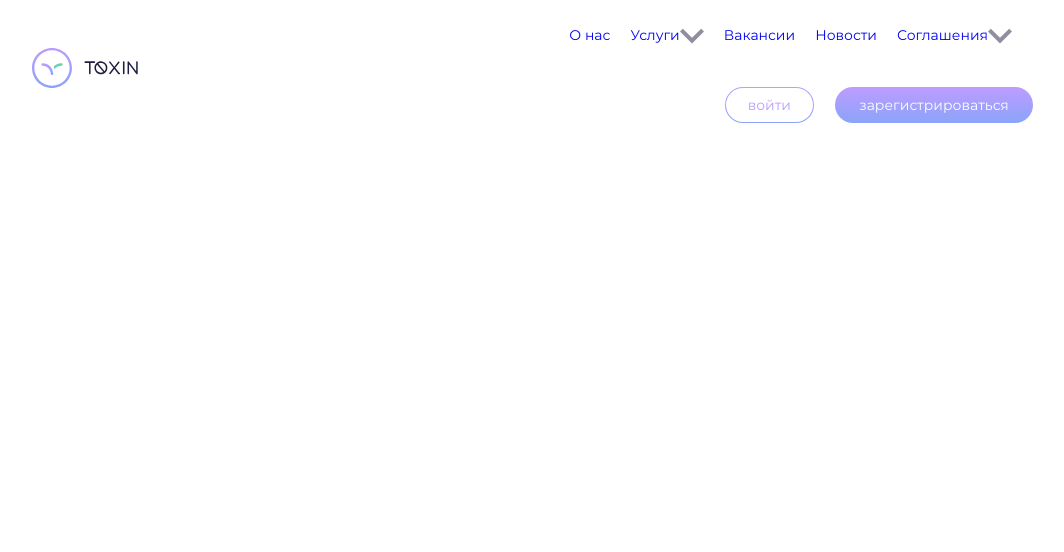
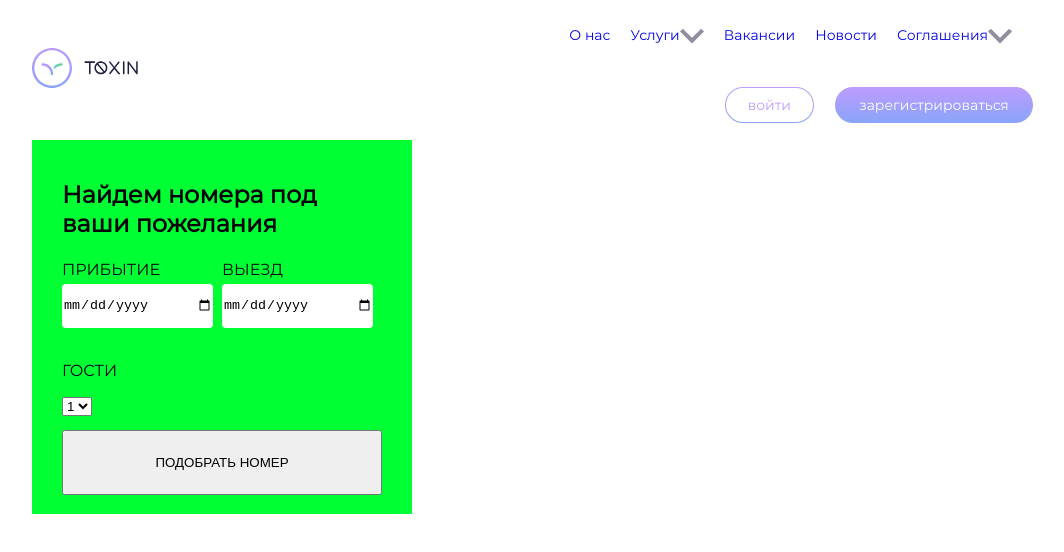
Before and after one commit to nik2218/toxinl, a plain HTML site: page index.html in a window 1280 px wide. Shown: the whole page, without its empty margins (108-1172 px from the left). Drawn offline with Linux system fonts and the light colour scheme.

Commit message:
creating a search box

```diff
--- a/header/style.css
+++ b/header/style.css
@@ -1,7 +1,7 @@
 body {
   margin: 0;
   background-color: #ffff;
-  max-width: 1534px;
+  max-width: 1440px;
   max-height: 2416px;
   font-family: Montserrat-Regular;
   margin-left: 140px;
@@ -25,9 +25,7 @@ header {
     "logo navigation-list"
     "logo navigation-list";
 }
-main {
-  display: grid;
-}
+
 .account {
   margin: 18px 0 18px 0;
   font-size: 12px;
@@ -38,7 +36,20 @@ main {
   align-self: center;
   margin-right: 20px;
 }
-
+.arrival{
+  grid-area: arrival;
+  width: 150px;
+  height: 65px;
+}
+.departure{
+  grid-area: departure;
+}
+.find{
+  grid-area: find;
+}
+.guests{
+  grid-area: guests;
+}
 .navigation-list {
   display: flex;
   justify-content: flex-end;
@@ -46,7 +57,12 @@ main {
   grid-area: navigation-list;
   font-size: 14px;
 }
-
+input[type=date]{
+  width: 150px;
+  height: 44px;
+  border-radius: 4px;
+  border: 1px;
+}
 .logo {
   margin: auto 0;
 }
@@ -69,18 +85,38 @@ main {
 .nav-menu:nth-child(6) {
   margin-right: 0;
 }
+.pArrival{
+  margin: 0 0 5px 0;
+}
+.pDeparture{
+  margin: 0 0 5px 0;
+}
 .search {
+  display: grid;
   width: 320px;
   height: 304px;
   padding: 40px 30px 30px;
   background-color: rgb(0, 255, 51);
+  grid-template-columns: 1fr 1fr 1fr 1fr;
+  grid-template-areas:
+    "hSearch hSearch hSearch hSearch"
+    "arrival arrival departure departure"
+    "guests guests guests guests"
+    "find find find find";
+    grid-template-rows: 80px 85px 85px 65px;
 }
 
 h2 {
   text-align: left;
   margin: 0;
+
 }
-
+.hSearch{
+  grid-area: hSearch;
+  height: 59px;
+  margin: 0;
+  padding: 0;
+}
 .enter {
   position: relative;
   display: inline-block;
--- a/index.html
+++ b/index.html
@@ -29,15 +29,15 @@
             </div>
         </nav>
     </header>
- <!-- <main class="main">
+    <main class="main">
         <div class="search">
             <h2 class="hSearch">Найдем номера под ваши пожелания</h2>
-            <div class="arrival">
+             <div class="arrival">
                 <p class="pArrival">ПРИБЫТИЕ</p> <input type="date">
-            </div>
-            <div class="departure">
+             </div>
+             <div class="departure">
                 <p class="pDeparture">ВЫЕЗД</p> <input type="date">
-            </div>
+             </div>
             <div class="guests"><p>ГОСТИ</p>
                 <select name="guests">
                     <option value="1">1</option>
@@ -46,11 +46,10 @@
                     <option value="4">4</option>
                 </select>
             </div>
-
-            <input type="button" class="find" >
+            <input type="button" class="find" value="ПОДОБРАТЬ НОМЕР">
         </div>
     </main>
-    <footer>
+    <!-- <footer>
         <div class="description">
             <a class="logo" href="#"></a>
             Бронирование номеров в лучшем
```
